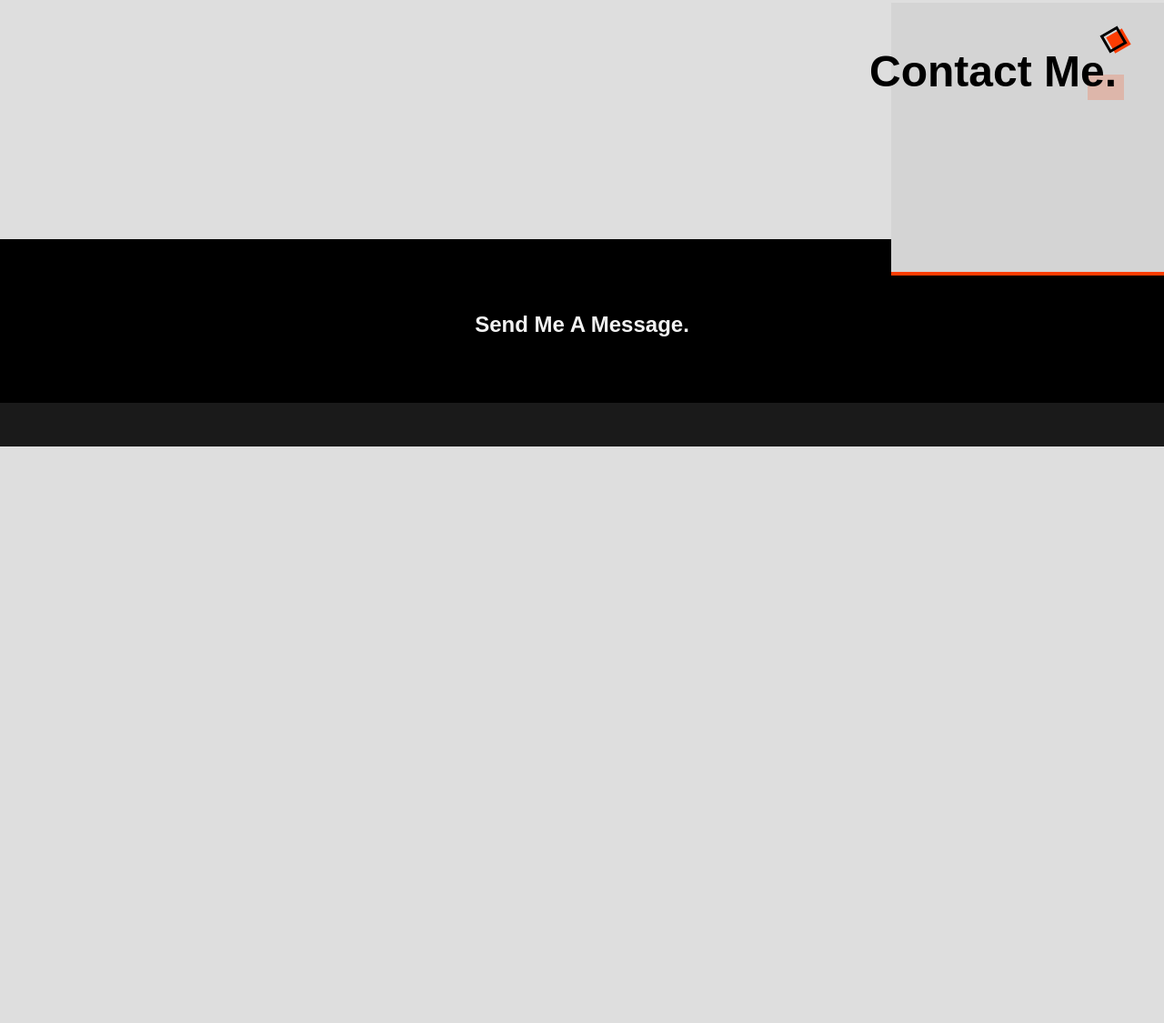
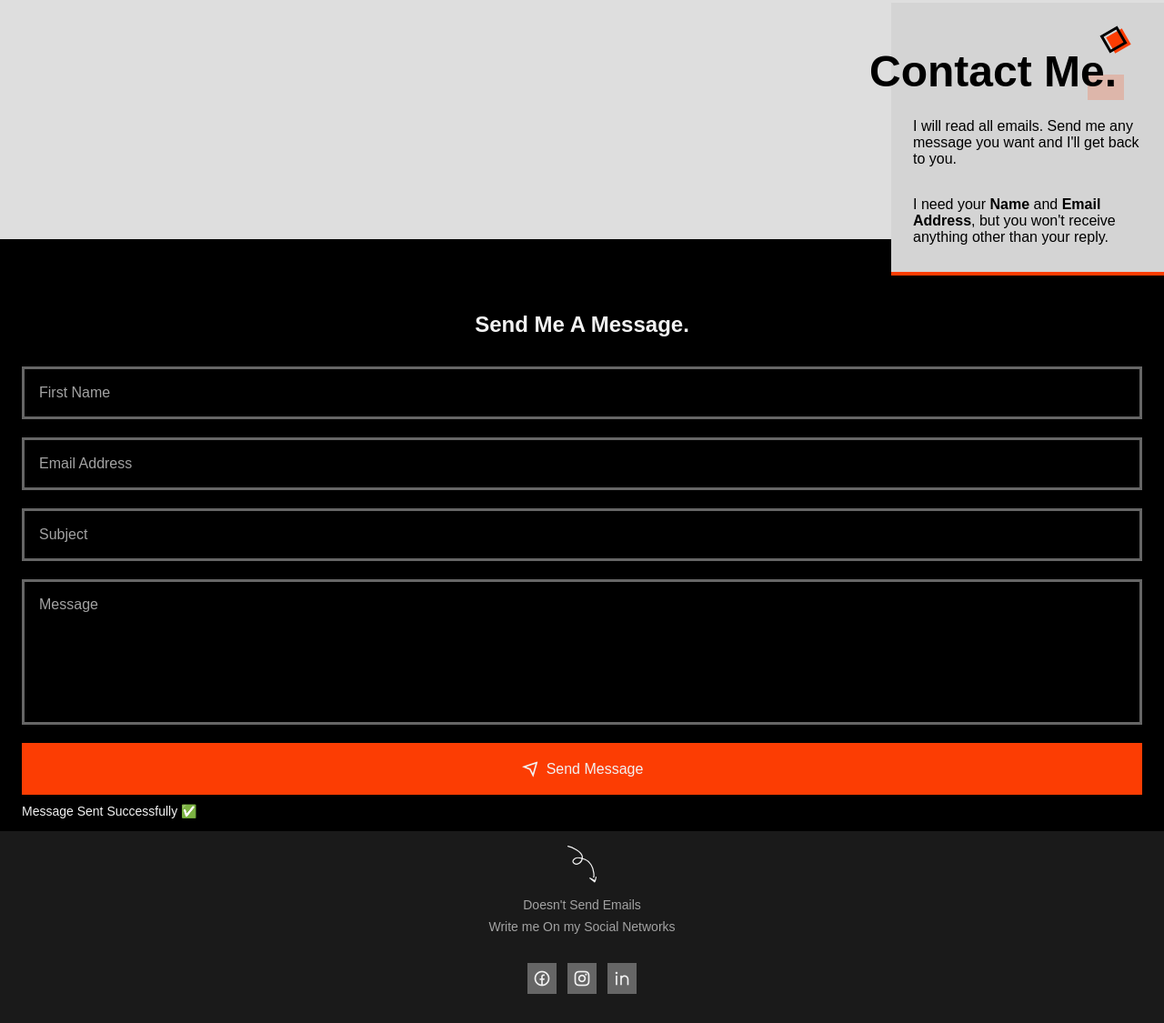
Before and after one commit to ADS-bot/Portfolio-Updated, a plain HTML site: page index.html in a window 1280 px wide. Shown: the part 6170-7295 px from the top of the page at 91% size. Before the commit the page ends 6661 px from the top, so only its background shows below. Drawn offline with nearby package versions, Linux system fonts and the light colour scheme; a web font is replaced by a local one.

Commit message:
Update index.html

```diff
--- a/index.html
+++ b/index.html
@@ -346,10 +346,12 @@ design at the client's request.
                      <span>Contact Me.</span>
                   </h2>
                   <p class="contact__description-1">
-
+                     I will read all emails. Send me any
+message you want and I'll get back to you.
                   </p>
                   <p class="contact__description-2">
-
+                     I need your <b>Name</b> and <b>Email Address</b>, but
+you won't receive anything other than your reply.
                   </p>
                   <div class="geometric-box"></div>
                </div>
@@ -360,10 +362,58 @@ design at the client's request.
                   </h2>
 
                   <form action="" class="contact__form" id="contact-form">
+                     <div class="contact__group">
+                        <div class="contact__box">
+                           <input type="text" name="user_name" class="contact__input" id="name" required placeholder="First Name ">
+                           <label for="name" class="contact__label">First Name</label>
+                        </div>
+
+                        <div class="contact__box">
+                           <input type="email" name="user_email" class="contact__input" id="email" required placeholder="Email Address">
+                           <label for="email" class="contact__label">Email Address</label>
+                        </div>
+                     </div>
+
+                     <div class="contact__box">
+                        <input type="text" name="user_subject" class="contact__input" id="subject" required placeholder="Subject">
+                        <label for="subject" class="contact__label">Subject</label>
+                     </div>
+
+                        <div class="contact__box contact__area">
+                           <textarea name="user_message" id="message" class="contact__input" required placeholder="Message"></textarea>
+                           <label for="message" class="contact__label">Message</label>
+                        </div>
+
+                        <p class="contact__message" id="contact-message">Message Sent Successfully ✅</p>
+
+                        <button type="submit" class="contact__button button">
+                           <i class="ri-send-plane-line"></i> Send Message
+                        </button>
                   </form>
                </div>
                <div class="contact__social">
-
+                  <img src="assets/img/curved-arrow.svg" alt="" class="contact__social-arrow">
+                  <div class="contact__social-data">
+                     <div>
+                        <p class="contact__social-description-1">
+                           Doesn't Send Emails
+                        </p>
+                        <p class="contact__social-description-1">
+                           Write me On my Social Networks
+                        </p>
+                     </div>
+                     <div class="contact__social-links">
+                        <a href="" target="_blank" class="contact__social-link">
+                           <i class="ri-facebook-circle-line"></i>
+                        </a>
+                        <a href="" target="_blank" class="contact__social-link">
+                           <i class="ri-instagram-line"></i>
+                        </a>
+                        <a href="" target="_blank" class="contact__social-link">
+                           <i class="ri-linkedin-line"></i>
+                        </a>
+                     </div>
+                  </div>
                </div>
             </div>
          </section>
```
